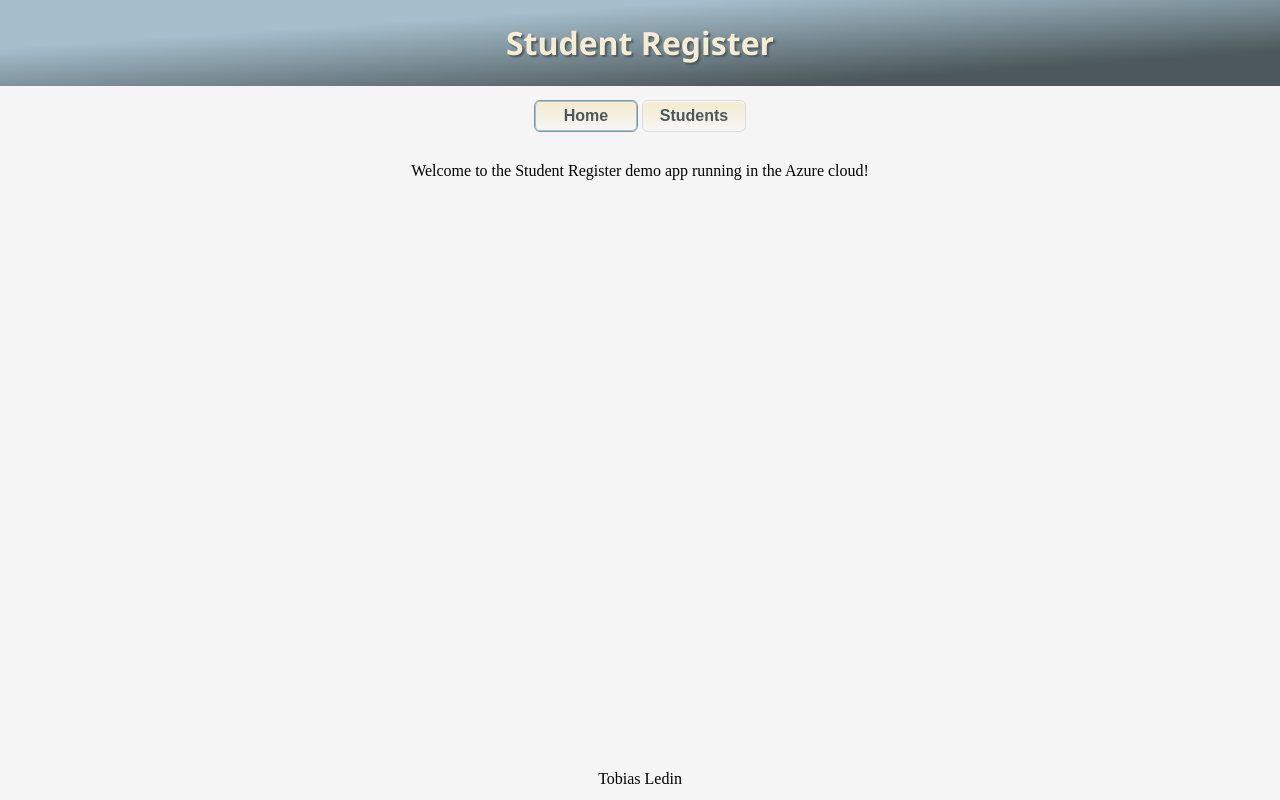
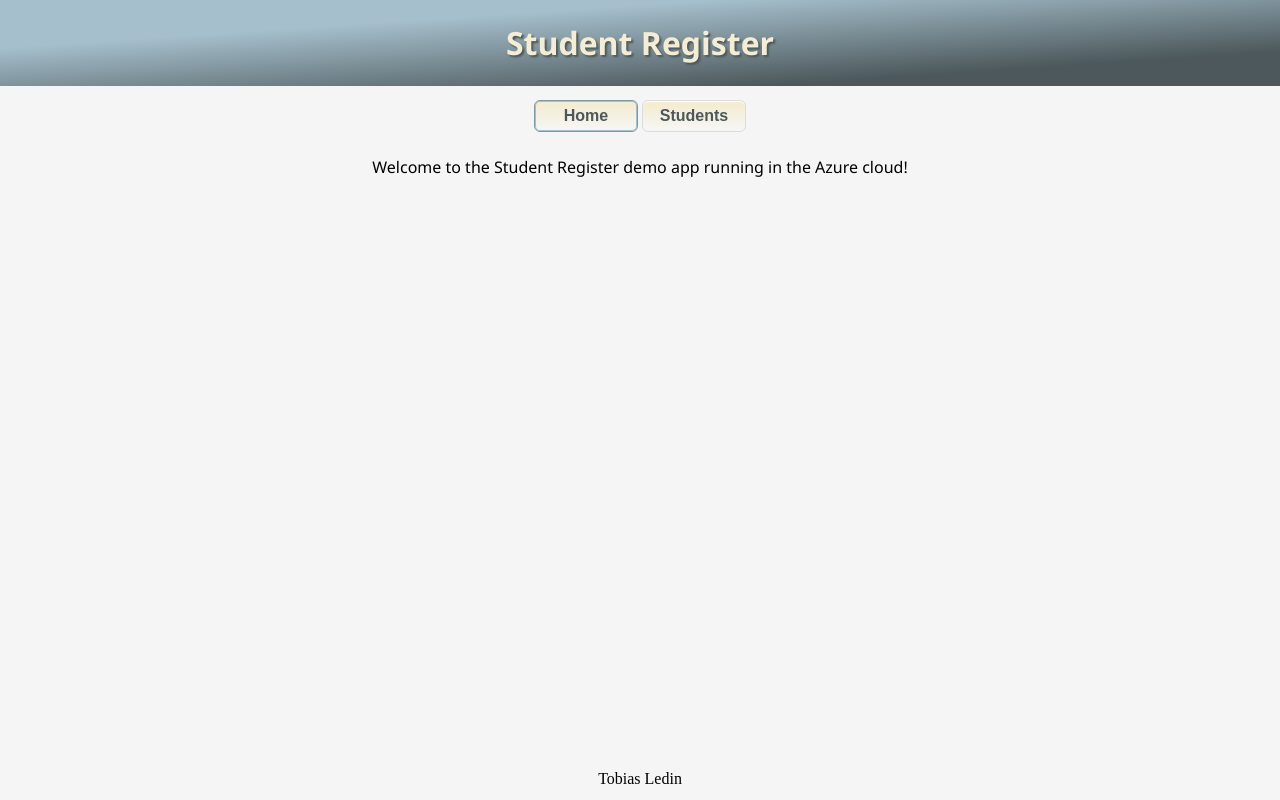
Before and after one commit to TobiasLedin/studentregister-app, an Angular app: page /home in a window 1280 px wide. Built offline with nearby package versions, Linux system fonts and the light colour scheme.

Commit message:
Updated CSS on home page.

```diff
--- a/src/app/home/home.component.css
+++ b/src/app/home/home.component.css
@@ -0,0 +1,4 @@
+.text {
+    padding-top: 10px;
+    font-family: 'Segoe UI', sans-serif;
+}
--- a/src/app/home/home.component.html
+++ b/src/app/home/home.component.html
@@ -1,2 +1,3 @@
-
-<p>Welcome to the Student Register demo app running in the Azure cloud!</p>
+<div class="text">
+<span>Welcome to the Student Register demo app running in the Azure cloud!</span>
+</div>
```
